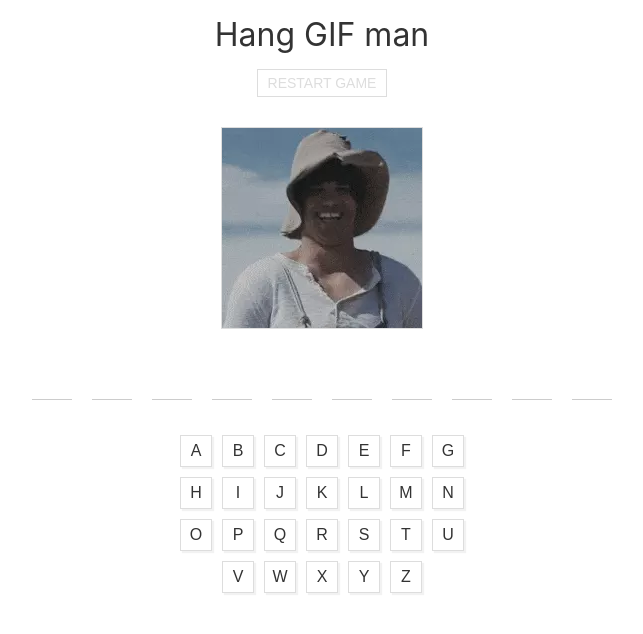
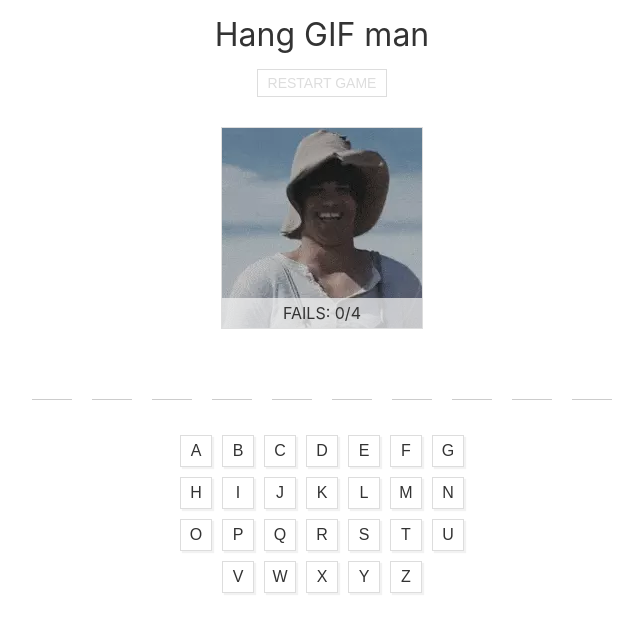
Before and after one commit to pan-tom/hang-gif-man, a React (Create React App) app: page / in a window 1280 px wide. Shown: the top 634 px of the page, without its empty margins (318-961 px from the left). Built offline with nearby package versions, Linux system fonts and the light colour scheme.

Commit message:
failed counter always visible

```diff
--- a/src/components/Board/Result.js
+++ b/src/components/Board/Result.js
@@ -31,7 +31,7 @@ export default ({
                 src={imageSrc}
                 alt={gameResult === 'succeed' ? 'Success' : `Fails: ${numFails}`}
             />}
-            {numFails > 0 && <div>FAILS: {numFails}/{MAX_FAILS}</div>}
+            <div>FAILS: {numFails}/{MAX_FAILS}</div>
         </div>
     )
 };
```
